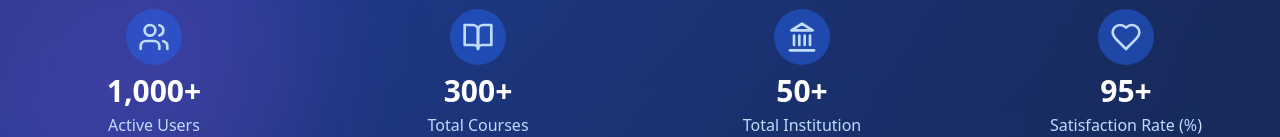
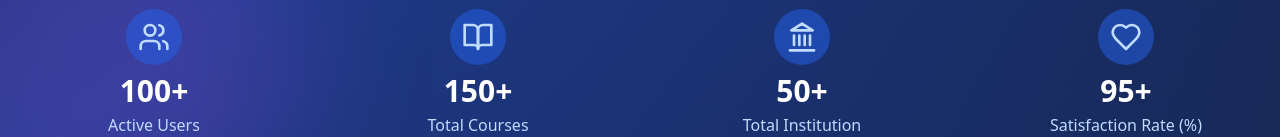
Before and after one commit to arifzaidpp/mscholar, a React (Vite) app in the folder frontend/: page / in a window 1280 px wide. Shown: the part 815-952 px from the top of the page. Built offline with nearby package versions, Linux system fonts and the light colour scheme.

Commit message:
data updated

```diff
--- a/frontend/src/components/landingPage/banner/Banner.jsx
+++ b/frontend/src/components/landingPage/banner/Banner.jsx
@@ -9,8 +9,8 @@ import { BannerBadge } from './BannerBadge';
 
 export function Banner() {
   const stats = [
-    { icon: "Users", number: 1000, label: 'Active Users' },
-    { icon: "BookOpen", number: 300, label: 'Total Courses' },
+    { icon: "Users", number: 100, label: 'Active Users' },
+    { icon: "BookOpen", number: 150, label: 'Total Courses' },
     { icon: "Landmark", number: 50, label: 'Total Institution' },
     { icon: "Heart", number: 95, label: 'Satisfaction Rate (%)' }
   ];
```
